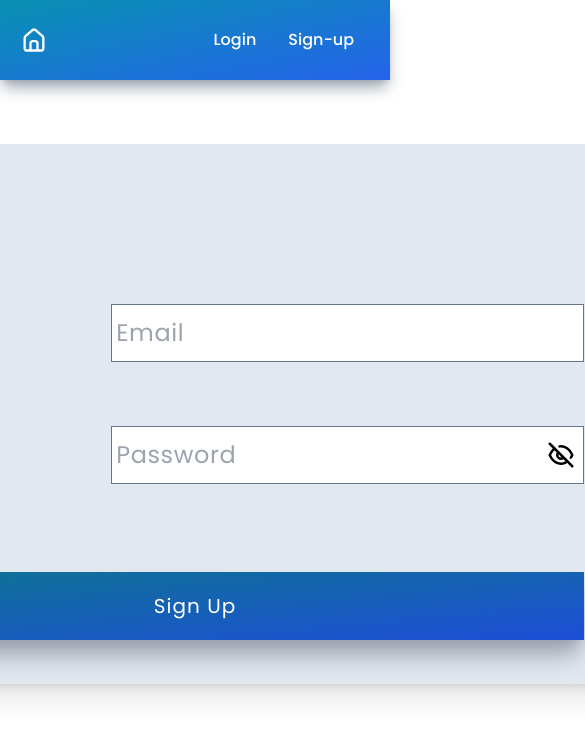
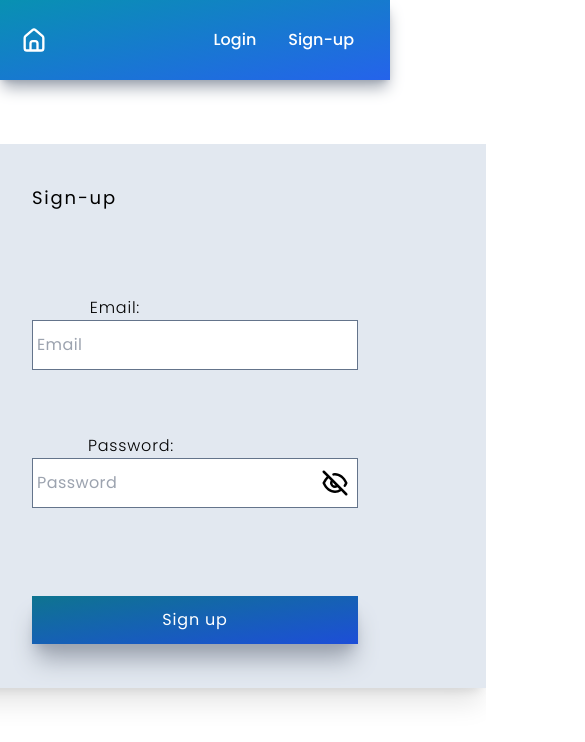
Before and after one commit to KristianSlovak/huli-weatherApp, a React (Create React App) app in the folder frontend/: page /signup in a window 390 px wide. Shown: the top 742 px of the page, 585 px wide, since content can reach past the window. Built offline with nearby package versions, Linux system fonts and the light colour scheme.

Commit message:
changed some css for mobile

```diff
--- a/frontend/src/components/Forecast.jsx
+++ b/frontend/src/components/Forecast.jsx
@@ -8,7 +8,7 @@ function Forecast({ title, items }) {
         <p className="text-white font-medium uppercase">{title}</p>
       </div>
       <hr className="my-2" />
-      <div className="flex flex-row items-center justify-between text-white">
+      <div className="flex flex-row items-center gap-1 justify-between text-white text-base">
         {items.map((item) => (
           <div className="flex flex-col items-center justify-center">
             <p className="font-light text-sm">{item.title}</p>
--- a/frontend/src/components/TemperatureAndDetails.jsx
+++ b/frontend/src/components/TemperatureAndDetails.jsx
@@ -27,9 +27,9 @@ function TemperatureAndDetails({
       <div className="flex items-center justify-center py-6 text-xl text-cyan-300">
         <p>{details}</p>
       </div>
-      <div className=" flex flex-row items-center justify-between text-white py-3">
-        <img src={iconUrlFromCode(icon)} alt="" className="w-20" />
-        <p className="text-5xl">{`${temp.toFixed()}°`}</p>
+      <div className=" flex flex-row items-center justify-center md:justify-between text-white py-3">
+        <img src={iconUrlFromCode(icon)} alt="" className="w-14 md:w-20" />
+        <p className="text-3xl md:text-5xl mr-5">{`${temp.toFixed()}°`}</p>
         <div className="flex flex-col space-y-2">
           <div className="flex font-light text-sm items-center justify-center">
             <UilTemperature size={18} className="mr-1" />
@@ -51,11 +51,11 @@ function TemperatureAndDetails({
         </div>
       </div>
 
-      <div className="flex flex-row items-center justify-center space-x-2 text-white text-sm py-3">
+      <div className="flex flex-row items-center justify-center space-x-2 text-white text-xs md:text-sm py-3">
         <UilSun />
         <p className="font-light">
           Rise:{" "}
-          <span className="font-medium ml-1">
+          <span className="font-medium md:ml-1">
             {formatToLocalTime(sunrise, timezone, "hh:mm a")}
           </span>
         </p>
@@ -64,7 +64,7 @@ function TemperatureAndDetails({
         <UilSunset />
         <p className="font-light">
           Set:{" "}
-          <span className="font-medium ml-1">
+          <span className="font-medium md:ml-1">
             {formatToLocalTime(sunset, timezone, "hh:mm a")}
           </span>
         </p>
--- a/frontend/src/components/TimeAndLocation.jsx
+++ b/frontend/src/components/TimeAndLocation.jsx
@@ -58,12 +58,12 @@ function TimeAndLocation({ weather: { dt, timezone, name, country } }) {
   return (
     <div>
       <div className="flex items-center justify-center my-6">
-        <p className="text-white text-xl font-extralight">
+        <p className="text-white text-sm md:text-xl font-extralight">
           {formatToLocalTime(dt, timezone)}
         </p>
       </div>
       <div className="flex items-center justify-center my-3 gap-3">
-        <p className="text-white text-3xl font-medium">
+        <p className="text-white text-base md:text-3xl font-medium">
           {`${cityName}, ${cityCountry}`}
         </p>
         <button onClick={handleClick} className="text-white">
--- a/frontend/src/pages/Login.js
+++ b/frontend/src/pages/Login.js
@@ -40,9 +40,9 @@ function Login() {
             className="grid grid-flow-row gap-16 justify-center items-center"
             onSubmit={handleSubmit}
           >
-            <h1 className="py-5 tracking-widest text-3xl">Login</h1>
-            <div className="flex flex-row items-center justify-between w-full">
-              <label className="mr-40 w-fit tracking-wider text-2xl font-light">
+            <h1 className="py-5 tracking-widest text-lg md:text-3xl">Login</h1>
+            <div className="flex flex-col md:flex-row items-center justify-between w-full">
+              <label className="mr-40 w-fit tracking-wider text-base md:text-2xl font-light">
                 Email:
               </label>
               <div className="flex">
@@ -51,13 +51,13 @@ function Login() {
                   value={email}
                   type="email"
                   name="Email"
-                  className="tracking-wide text-2xl px-1 py-3 border border-slate-500"
+                  className="tracking-wide text-base md:text-2xl px-1 py-3 border border-slate-500"
                   placeholder="Email"
                 />
               </div>
             </div>
-            <div className="flex flex-row items-center justify-between w-full">
-              <label className="mr-44 tracking-wider text-2xl font-light">
+            <div className="flex flex-col md:flex-row items-center justify-between w-full">
+              <label className="mr-32 md:mr-44 tracking-wider text-base md:text-2xl font-light">
                 Password:
               </label>
               <div className="flex items-center justify-end gap-0">
@@ -73,14 +73,14 @@ function Login() {
                   ref={textInput}
                   type="password"
                   name="password"
-                  className="tracking-wide text-2xl px-1 py-3 border border-slate-500"
+                  className="tracking-wide text-base md:text-2xl px-1 py-3 border border-slate-500"
                   placeholder="Password"
                 />
               </div>
             </div>
             <button
               disabled={isLoading}
-              className="tracking-wider text-white text-xl bg-gradient-to-br from-cyan-700 to-blue-700 shadow-xl shadow-gray-400 px-32 py-5 my-6"
+              className="tracking-wider text-white text-base md:text-xl bg-gradient-to-br from-cyan-700 to-blue-700 shadow-xl shadow-gray-400 px-10 md:px-32 py-3 md:py-5 my-6"
             >
               Log in
             </button>
--- a/frontend/src/pages/Main.js
+++ b/frontend/src/pages/Main.js
@@ -57,7 +57,7 @@ function Main() {
     <div>
       <AppBar setQuery={setQuery} />
       <div
-        className={`mx-auto max-w-screen-md mt-4 py-5 px-32 bg-gradient-to-br from-cyan-700
+        className={`mx-auto max-w-screen-md mt-4 py-5 px-10 md:px-32 bg-gradient-to-br from-cyan-700
       to-blue-700 h-fit shadow-xl shadow-gray-400 ${formatBackground()}`}
       >
         <div className="flex justify-between my-6">
--- a/frontend/src/pages/Signup.js
+++ b/frontend/src/pages/Signup.js
@@ -3,13 +3,13 @@ import { useRef } from "react";
 import { UilEyeSlash } from "@iconscout/react-unicons";
 import { useState } from "react";
 import AppBar from "../components/AppBar";
-import { useSignup } from "../hooks/useSignup";
+import { useLogin } from "../hooks/useLogin";
 import { useNavigate } from "react-router-dom";
 
 function Signup() {
   const [email, setEmail] = useState("");
   const [password, setPassword] = useState("");
-  const { signup, error, isLoading } = useSignup();
+  const { login, error, isLoading } = useLogin();
   const textInput = useRef(null);
   const navigate = useNavigate();
 
@@ -22,7 +22,7 @@ function Signup() {
 
   const handleSubmit = async (e) => {
     e.preventDefault();
-    await signup(email, password);
+    await login(email, password);
 
     if (error && !error) {
       setEmail("");
@@ -40,25 +40,27 @@ function Signup() {
             className="grid grid-flow-row gap-16 justify-center items-center"
             onSubmit={handleSubmit}
           >
-            <h1 className="py-5 tracking-widest text-3xl">Sign-up</h1>
-            <div className="flex flex-row items-center justify-between w-full">
-              <label className="mr-40 w-fit tracking-wider text-2xl font-light">
+            <h1 className="py-5 tracking-widest text-lg md:text-3xl">Sign-up</h1>
+            <div className="flex flex-col md:flex-row items-center justify-between w-full">
+              <label className="mr-40 w-fit tracking-wider text-base md:text-2xl font-light">
                 Email:
               </label>
+              <div className="flex">
                 <input
                   onChange={(e) => setEmail(e.target.value)}
                   value={email}
                   type="email"
                   name="Email"
-                className="tracking-wide text-2xl px-1 py-3 border border-slate-500"
+                  className="tracking-wide text-base md:text-2xl px-1 py-3 border border-slate-500"
                   placeholder="Email"
                 />
               </div>
-            <div className="flex flex-row items-center justify-between w-full">
-              <label className="mr-44 tracking-wider text-2xl font-light">
+            </div>
+            <div className="flex flex-col md:flex-row items-center justify-between w-full">
+              <label className="mr-32 md:mr-44 tracking-wider text-base md:text-2xl font-light">
                 Password:
               </label>
-              <div className="flex flex-row items-center justify-end">
+              <div className="flex items-center justify-end gap-0">
                 <span
                   className="absolute mr-2 hover:cursor-pointer"
                   onClick={handleHidden}
@@ -71,16 +73,16 @@ function Signup() {
                   ref={textInput}
                   type="password"
                   name="password"
-                  className="tracking-wide text-2xl px-1 py-3 border border-slate-500"
+                  className="tracking-wide text-base md:text-2xl px-1 py-3 border border-slate-500"
                   placeholder="Password"
                 />
               </div>
             </div>
             <button
               disabled={isLoading}
-              className="tracking-wider text-white text-xl bg-gradient-to-br from-cyan-700 to-blue-700 shadow-xl shadow-gray-400 px-32 py-5 my-6"
+              className="tracking-wider text-white text-base md:text-xl bg-gradient-to-br from-cyan-700 to-blue-700 shadow-xl shadow-gray-400 px-10 md:px-32 py-3 md:py-5 my-6"
             >
-              Sign Up
+              Sign up
             </button>
             {error && (
               <div className="tracking-wider text-red-600 font-bold">
```
Lines whose indentation alone changed are shown as unchanged.
